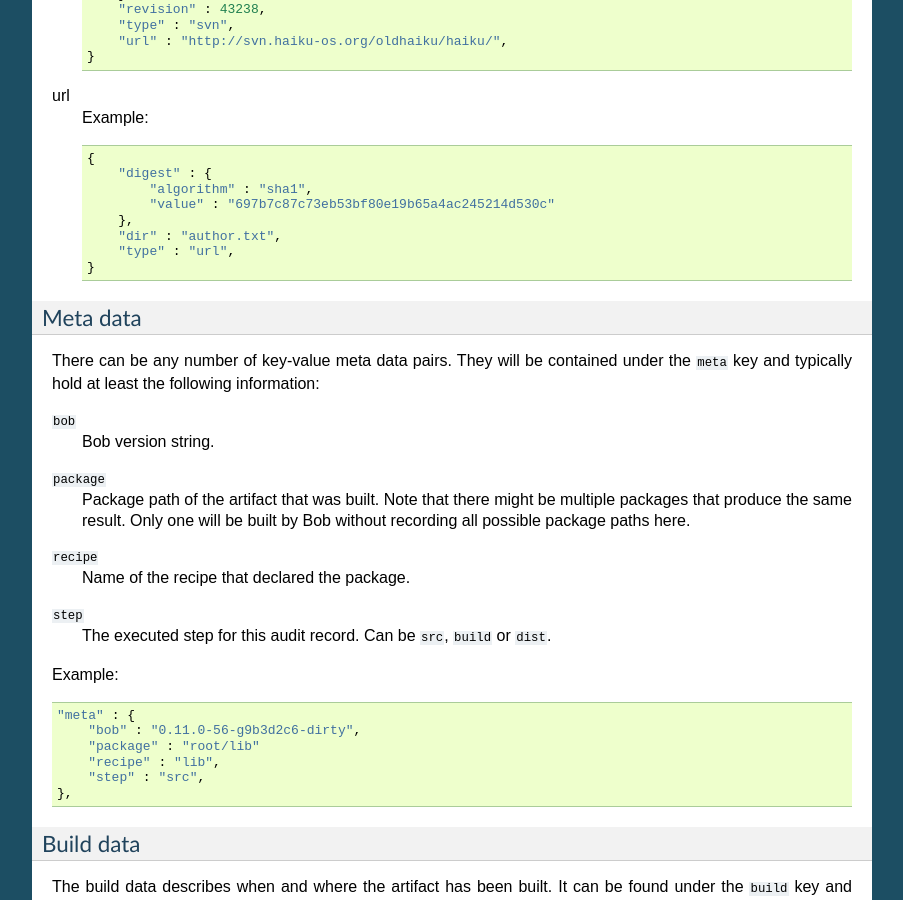
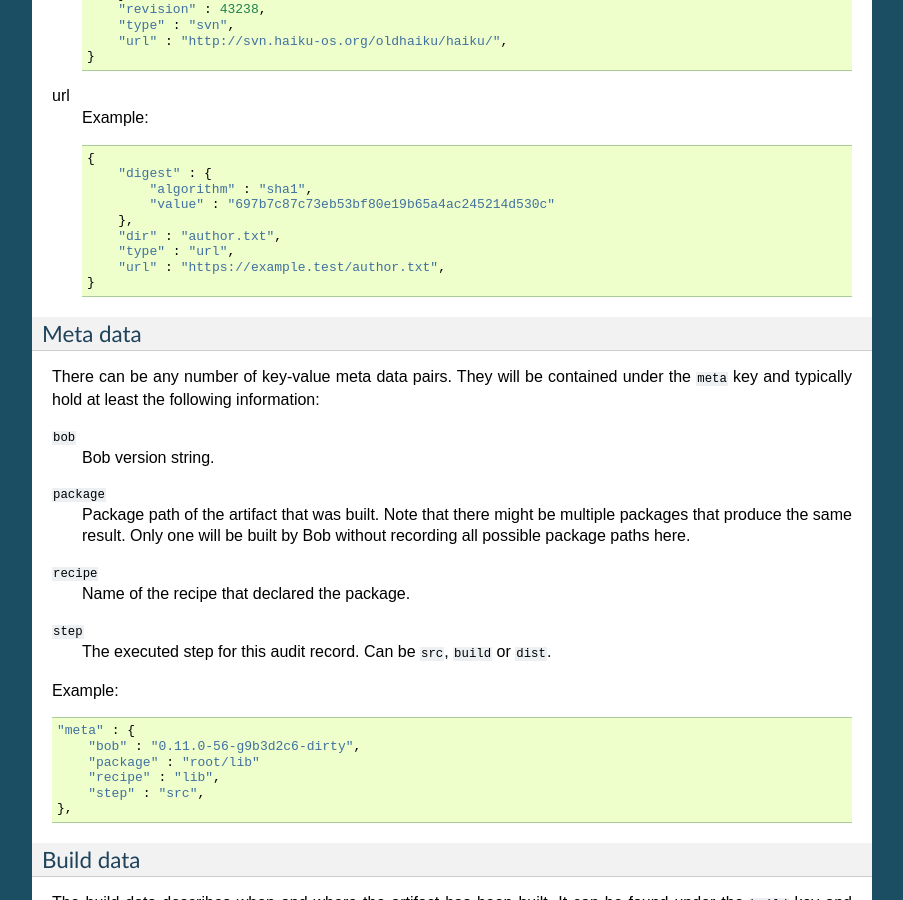
Before and after one commit to BobBuildTool/bob, a Sphinx documentation site: the page built from doc/manual/audit-trail.rst, in a window 1280 px wide and 900 px high, scrolled down 3150 px. Shown: the whole window, without its empty margins (198-1101 px from the left). Built offline with Sphinx 7.4.7, drawn with Linux system fonts in a browser that asks for light colours; formulas are drawn with MathJax 3; the version number could not be read and is left out.

Commit message:
doc: update url scm audit record example

```diff
--- a/doc/manual/audit-trail.rst
+++ b/doc/manual/audit-trail.rst
@@ -208,6 +208,7 @@ url
             },
             "dir" : "author.txt",
             "type" : "url",
+            "url" : "https://example.test/author.txt",
         }
 
 
```
